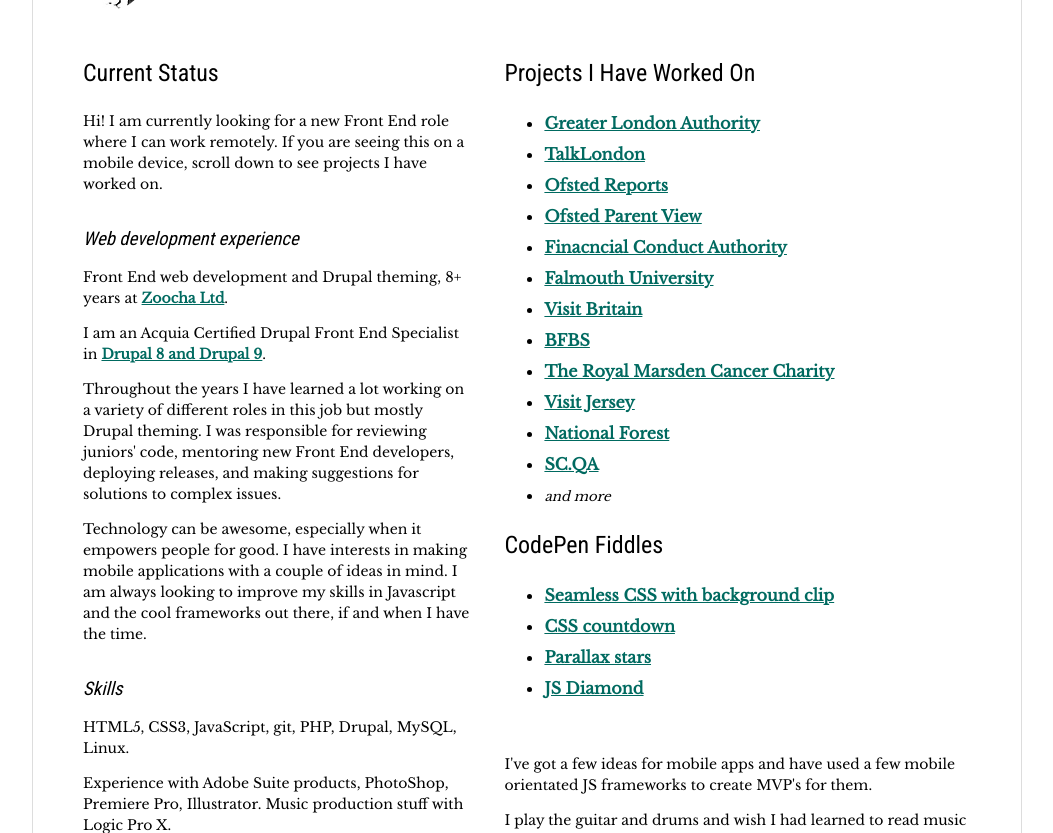
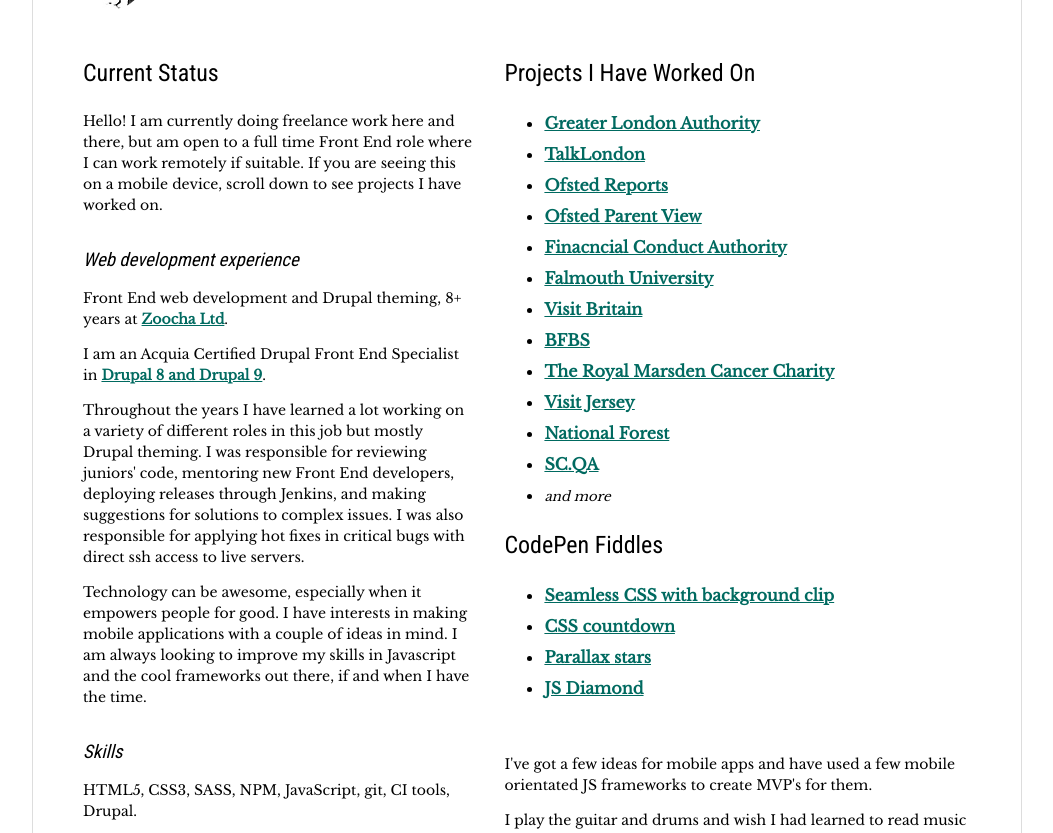
Before and after one commit to georgebrook/georgebrook.github.io, a plain HTML site: page index.html in a window 1280 px wide. Shown: the part 92-925 px from the top of the page, without its empty margins (113-1166 px from the left). Drawn offline with nearby package versions, Linux system fonts and the light colour scheme; a web font is replaced by a local one.

Commit message:
Update index.html

```diff
--- a/index.html
+++ b/index.html
@@ -216,7 +216,7 @@
   <main>
     <section class="cv">
       <h2>Current Status</h2>
-      <p>Hi! I am currently looking for a new Front End role where I can work remotely. If you are seeing this on a
+      <p>Hello! I am currently doing freelance work here and there, but am open to a full time Front End role where I can work remotely if suitable. If you are seeing this on a
         mobile device, scroll down to see projects I have worked on.</p>
       <h3>Web development experience</h3>
       <p>Front End web development and Drupal theming, 8+ years at <a target="_blank" href="https://zoocha.com/">Zoocha
@@ -225,14 +225,14 @@
                                                                     href="https://certification.acquia.com/user/5130">Drupal
         8 and Drupal 9</a>.</p>
       <p>Throughout the years I have learned a lot working on a variety of different roles in this job but mostly Drupal
-        theming. I was
-        responsible for reviewing juniors' code, mentoring new Front End developers, deploying releases, and making
-        suggestions for solutions to complex issues.</p>
+        theming. I was responsible for reviewing juniors' code, mentoring new Front End developers, deploying releases through Jenkins, and making
+        suggestions for solutions to complex issues. I was also responsible for applying hot fixes in critical bugs with direct ssh access to live servers.</p>
       <p>Technology can be awesome, especially when it empowers people for good. I have interests in making mobile
         applications with a couple of ideas in mind. I am always looking to improve my skills in Javascript and the cool
         frameworks out there, if and when I have the time.</p>
       <h3>Skills</h3>
-      <p>HTML5, CSS3, JavaScript, git, PHP, Drupal, MySQL, Linux.</p>
+      <p>HTML5, CSS3, SASS, NPM, JavaScript, git, CI tools, Drupal.</p>
+      <p>Also very familiar software/tools like AWS, Linux, Jenkins, ES6 JS, jQuery, PHP, mySQL, NGINX</p>
       <p>Experience with Adobe Suite products, PhotoShop, Premiere Pro, Illustrator. Music production stuff with Logic
         Pro X.</p>
       <h3>Education</h3>
@@ -253,7 +253,6 @@
           <h4>2006 - 2008: Wymondham High School, Norfolk, UK</h4>
           <p>A Levels: Maths, Physics, Music Technology, Music [AS Level]</p>
           <p>GCSE’s: 9 including Maths, IT, French and English</p>
-          <p>1995 - 2005: Grace College, Cowan House, KZN, South Africa; Westwood International School, Botswana</p>
         </li>
       </ul>
     </section>
```
